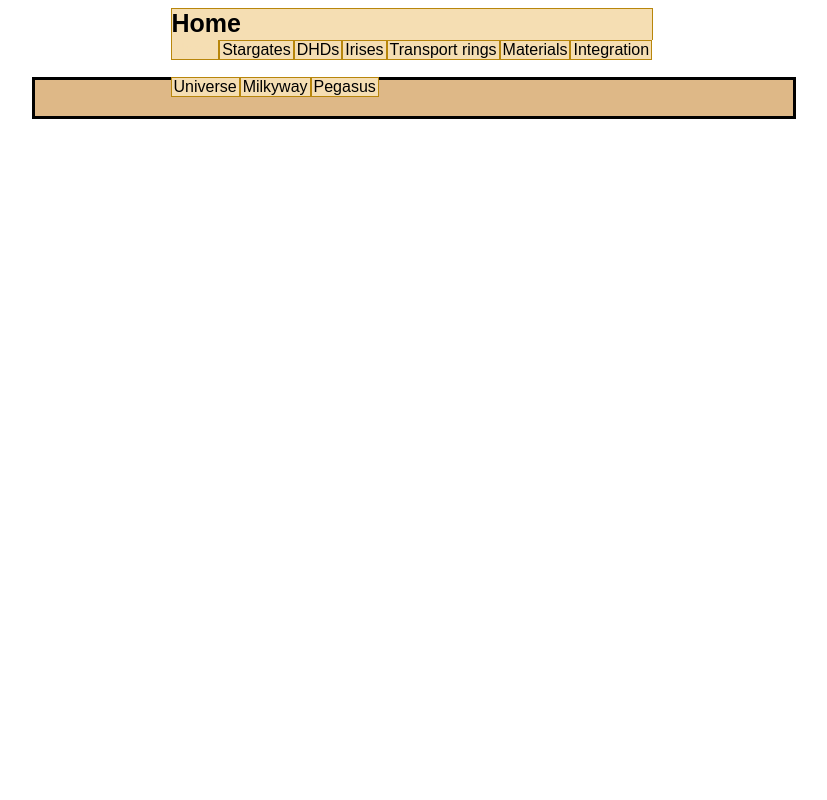
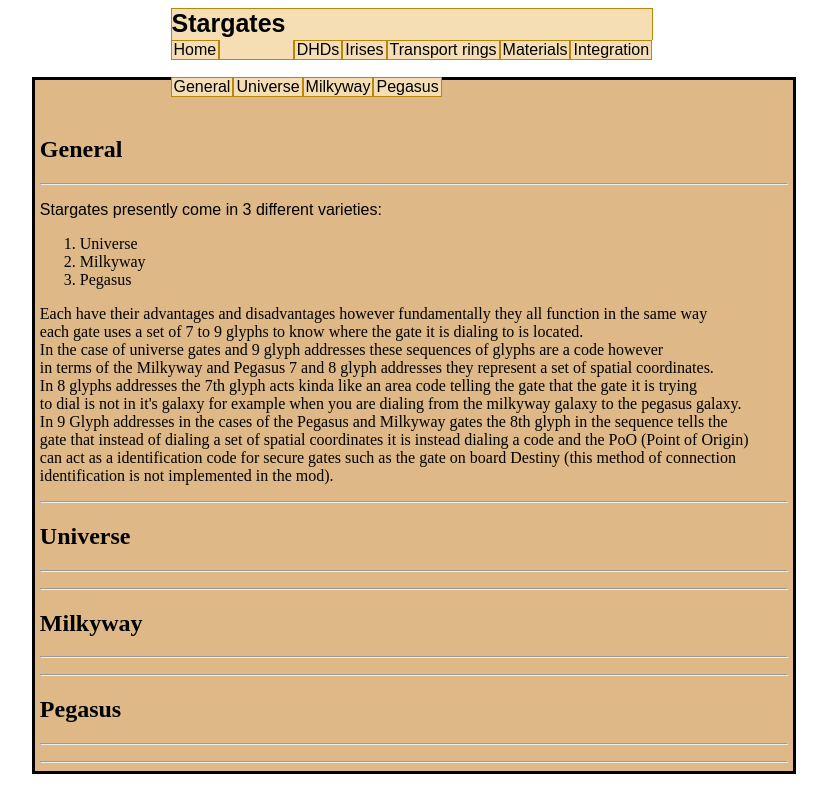
Before and after one commit to MR-Spagetty/AUNIS-Resurrection-wiki, a plain HTML site: page stargates_english.html in a window 1280 px wide. Shown: the whole page, without its empty margins (226-1053 px from the left). Drawn offline with Linux system fonts and the light colour scheme.

Commit message:
added general description of stargates

```diff
--- a/stargates_english.html
+++ b/stargates_english.html
@@ -13,31 +13,34 @@
 <body>
     <div id="menubar">
         <header id="page_name">
-            Home
+            Stargates
         </header>
         <ul id="menu_items">
-            <li id="selected" class="menu_item">Home</li>
-            <a href="">
-                <li class="menu_item">Stargates</li>
+            <a href="home_english.html">
+                <li class="menu_item">Home</li>
             </a>
-            <a href="">
+            <li id="selected" class="menu_item">Stargates</li>
+            <a href="dhds_english.html">
                 <li class="menu_item">DHDs</li>
             </a>
-            <a href="">
+            <a href="irises_english.html">
                 <li class="menu_item">Irises</li>
             </a>
-            <a href="">
+            <a href="transport_rings_english.html">
                 <li class="menu_item">Transport rings</li>
             </a>
-            <a href="">
+            <a href="materials_english.html">
                 <li class="menu_item">Materials</li>
             </a>
-            <a href="">
+            <a href="integration_english.html">
                 <li class="menu_item">Integration</li>
             </a>
         </ul>
         <br>
         <ul id="submenu_items">
+            <a href="#general">
+                <li>General</li>
+            </a>
             <a href="#universe">
                 <li>Universe</li>
             </a>
@@ -51,8 +54,55 @@
     </div>
     <div id=page>
         <br><br>
-        <header2>
-        </header2>
+        <a id="general">
+            <h2>
+                General
+            </h2>
+        </a>
+        <hr>
+        <p class="description">
+            Stargates presently come in 3 different varieties:
+            <ol>
+                <li>Universe</li>
+                <li>Milkyway</li>
+                <li>Pegasus</li>
+            </ol>
+            Each have their advantages and disadvantages however fundamentally they all function in the same way
+            <br>each gate uses a set of 7 to 9 glyphs to know where the gate it is dialing to is located.
+            <br>In the case of universe gates and 9 glyph addresses these sequences of glyphs are a code however
+            <br>in terms of the Milkyway and Pegasus 7 and 8 glyph addresses they represent a set of spatial coordinates.
+            <br>In 8 glyphs addresses the 7th glyph acts kinda like an area code telling the gate that the gate it is trying
+            <br>to dial is not in it's galaxy for example when you are dialing from the milkyway galaxy to the pegasus galaxy.
+            <br>In 9 Glyph addresses in the cases of the Pegasus and Milkyway gates the 8th glyph in the sequence tells the
+            <br>gate that instead of dialing a set of spatial coordinates it is instead dialing a code and the PoO (Point of Origin)
+            <br>can act as a identification code for secure gates such as the gate on board Destiny (this method of connection
+            <br>identification is not implemented in the mod).
+        </p>
+        <hr>
+        <a id="universe">
+            <h2>Universe</h2>
+        </a>
+        <hr>
+        <p class="description">
+
+        </p>
+        <hr>
+        <a id="milkyway">
+            <h2>Milkyway</h2>
+        </a>
+        <hr>
+        <p class="description">
+
+        </p>
+        <hr>
+        <a id="pegasus">
+            <h2>Pegasus</h2>
+        </a>
+        <hr>
+        <p class="description">
+
+        </p>
+        <hr>
     </div>
 </body>
 
```
